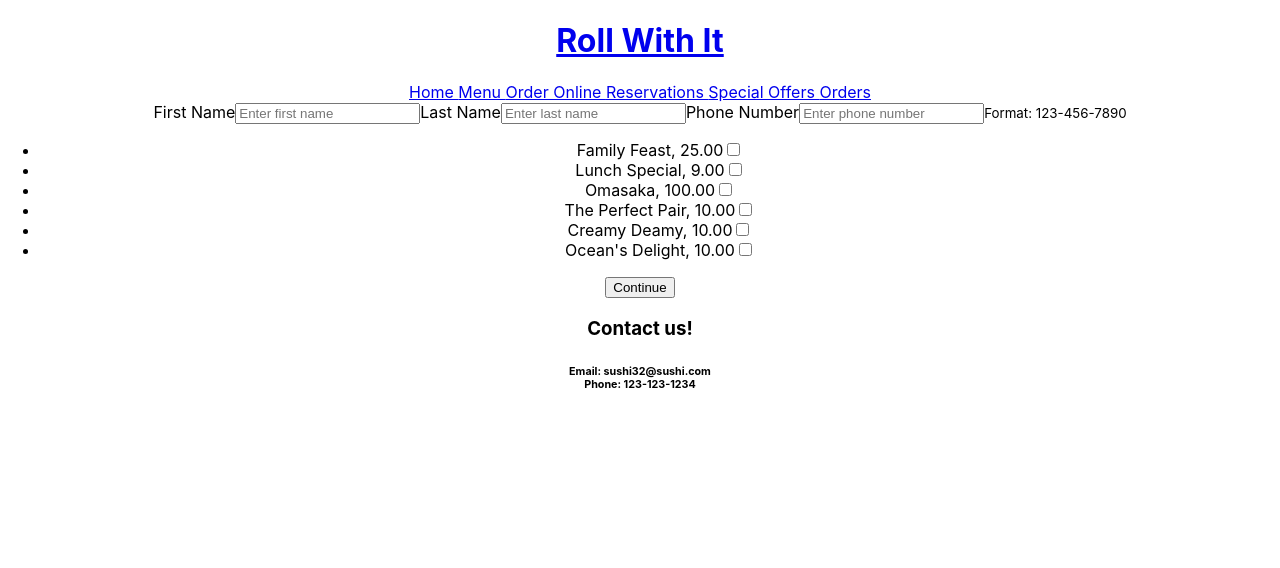
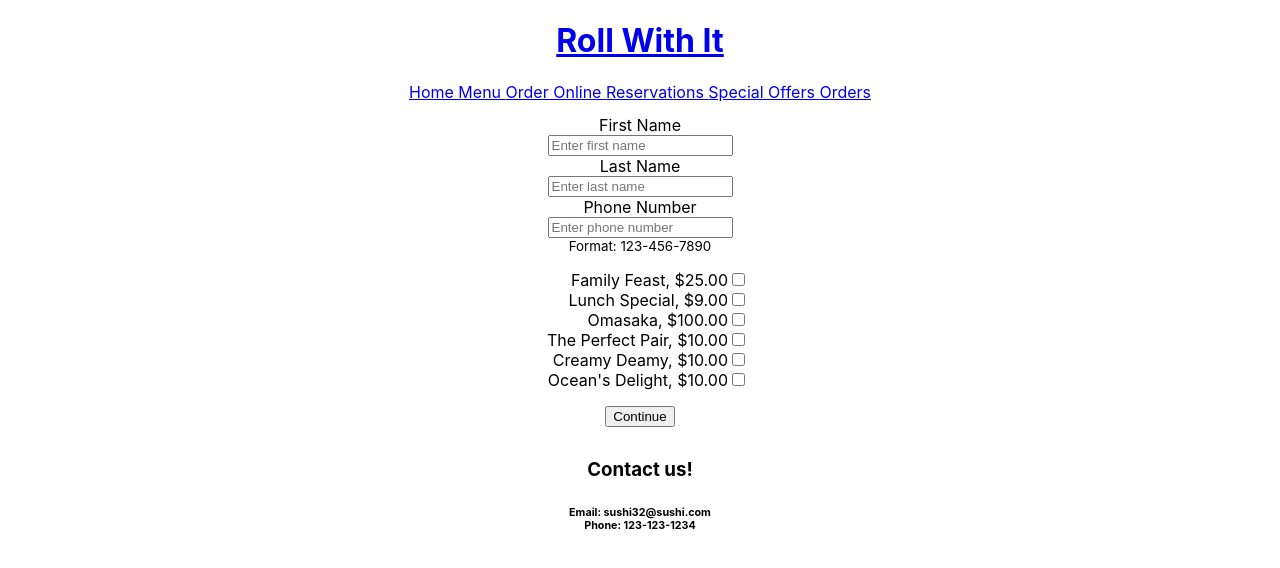
Before and after one commit to Saradawson/Sushi-Resturaunt-Website, a React (Create React App) app: page /orderOnline in a window 1280 px wide. Shown: the top 568 px of the page. Built offline with nearby package versions, Linux system fonts and the light colour scheme.

Commit message:
started to style the online order screen

```diff
--- a/src/App.css
+++ b/src/App.css
@@ -2,37 +2,14 @@
   text-align: center;
 }
 
-.App-logo {
-  height: 40vmin;
-  pointer-events: none;
+[data-style='orderOnline-container'] form {
+  display: flex;
+  flex-direction: column;
+  padding: 1%;
+  align-items: center;
 }
 
-@media (prefers-reduced-motion: no-preference) {
-  .App-logo {
-    animation: App-logo-spin infinite 20s linear;
-  }
+[data-style='checkbox-container'] {
+  text-align: right;
+  margin-right: 2%;
 }
-
-.App-header {
-  background-color: #282c34;
-  min-height: 100vh;
-  display: flex;
-  flex-direction: column;
-  align-items: center;
-  justify-content: center;
-  font-size: calc(10px + 2vmin);
-  color: white;
-}
-
-.App-link {
-  color: #61dafb;
-}
-
-@keyframes App-logo-spin {
-  from {
-    transform: rotate(0deg);
-  }
-  to {
-    transform: rotate(360deg);
-  }
-}
--- a/src/comonents/orderOnline.js
+++ b/src/comonents/orderOnline.js
@@ -50,7 +50,7 @@ function OrderOnline(props) {
     }
 
     return (
-        <div className='orderOnline-container'>
+        <div data-style='orderOnline-container'>
                 <form onSubmit={handleSubmit}>
                     <label>First Name</label>
                     <input
@@ -83,18 +83,18 @@ function OrderOnline(props) {
                         <small>Format: 123-456-7890</small>
 
 
-                    <ul>
+                    <ul data-style='checkbox-container'>
                         {items.map((item) => {
                             return(
-                            <li key={item.id}>
-                                <label>{item.name}, {item.price}</label>
+                            <div key={item.id}>
+                                <label>{`${item.name}, $${item.price}`}</label>
                                 <input
                                     type='checkbox'
                                     id={item.id}
                                     checked={item.ordered}
                                     onChange={handleChange}
                                      />
-                            </li>
+                            </div>
                             )
                         })}
                     </ul>
```
